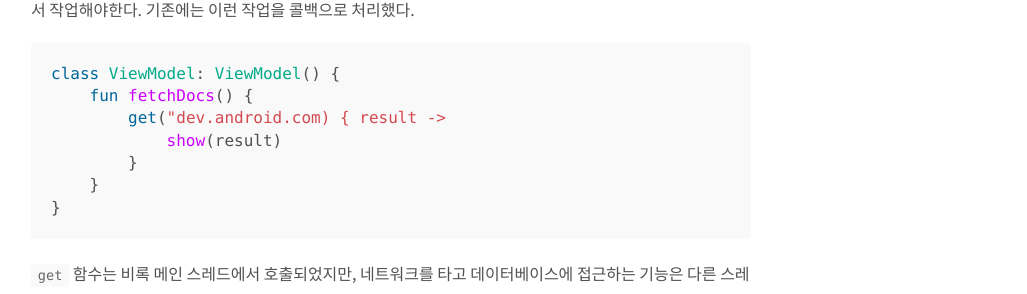
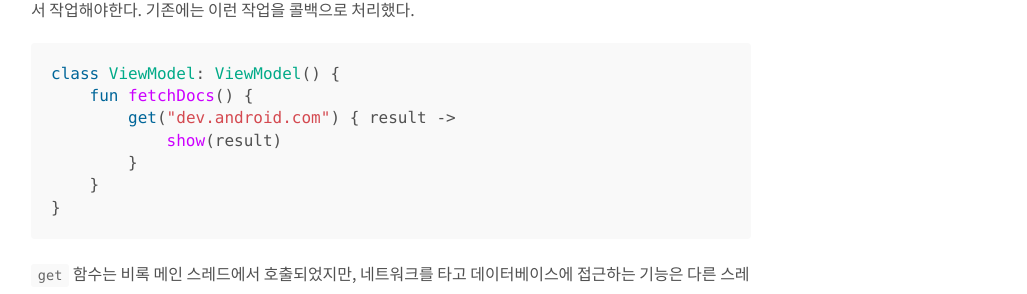
Before and after one commit to wooooooak/wooooooak.github.io, a Jekyll site: the page built from _posts/kotlin/2019-06-18-coroutineStudy.md, in a window 1280 px wide and 900 px high, scrolled down 301 px. Shown: the part 152-446 px from the top of the window, without its empty margins (249-1276 px from the left). Built offline with Jekyll 4.4.1, drawn with Linux system fonts in a browser that asks for light colours; nearby versions of some CDN libraries; some web fonts are replaced; comment, search, counter and statistics services are not loaded.

Commit message:
오탈자 수정

````diff
--- a/_posts/kotlin/2019-06-18-coroutineStudy.md
+++ b/_posts/kotlin/2019-06-18-coroutineStudy.md
@@ -13,7 +13,7 @@ comments: true
 ```kotlin
 class ViewModel: ViewModel() {
     fun fetchDocs() {
-        get("dev.android.com) { result ->
+        get("dev.android.com") { result ->
             show(result)
         }
     }
````
